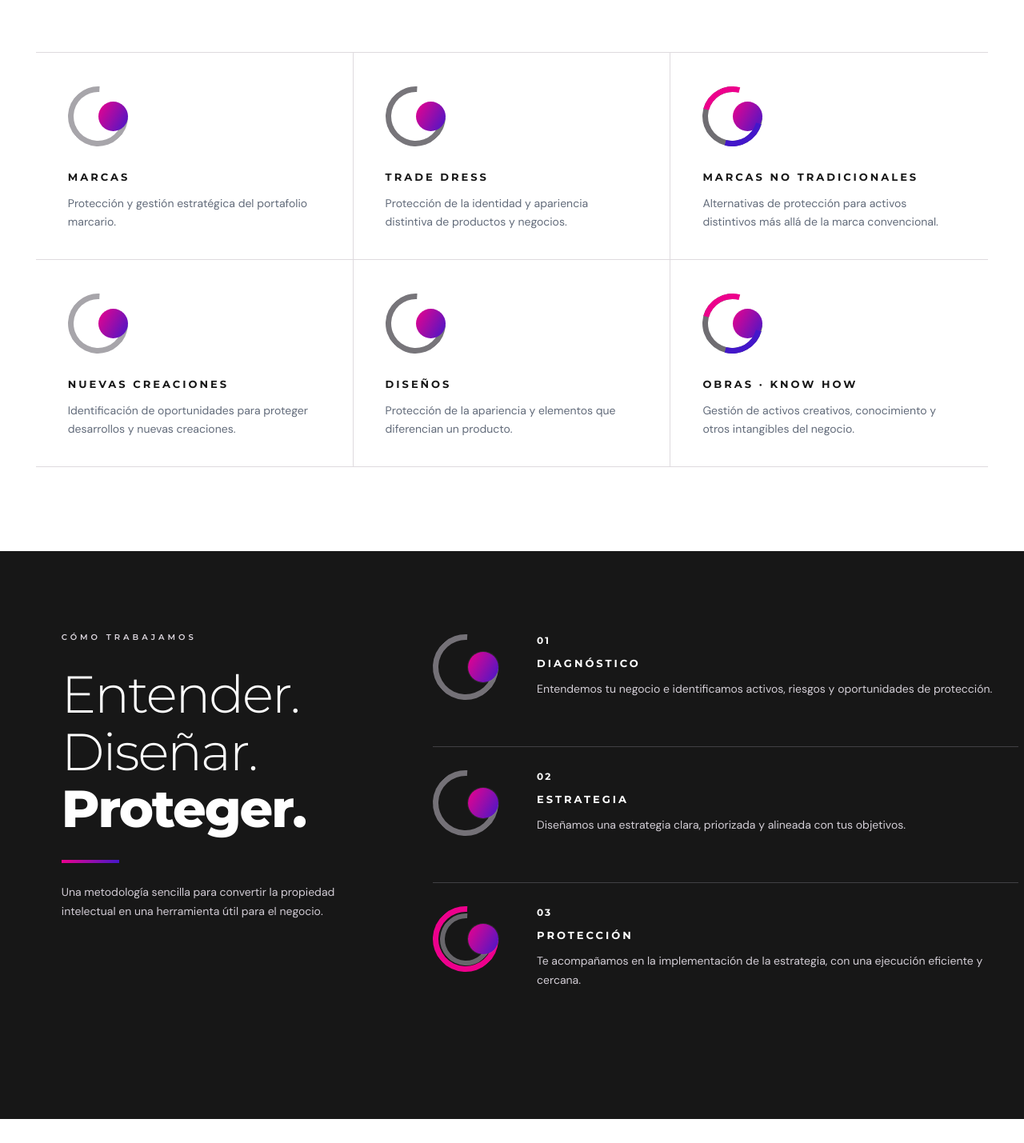
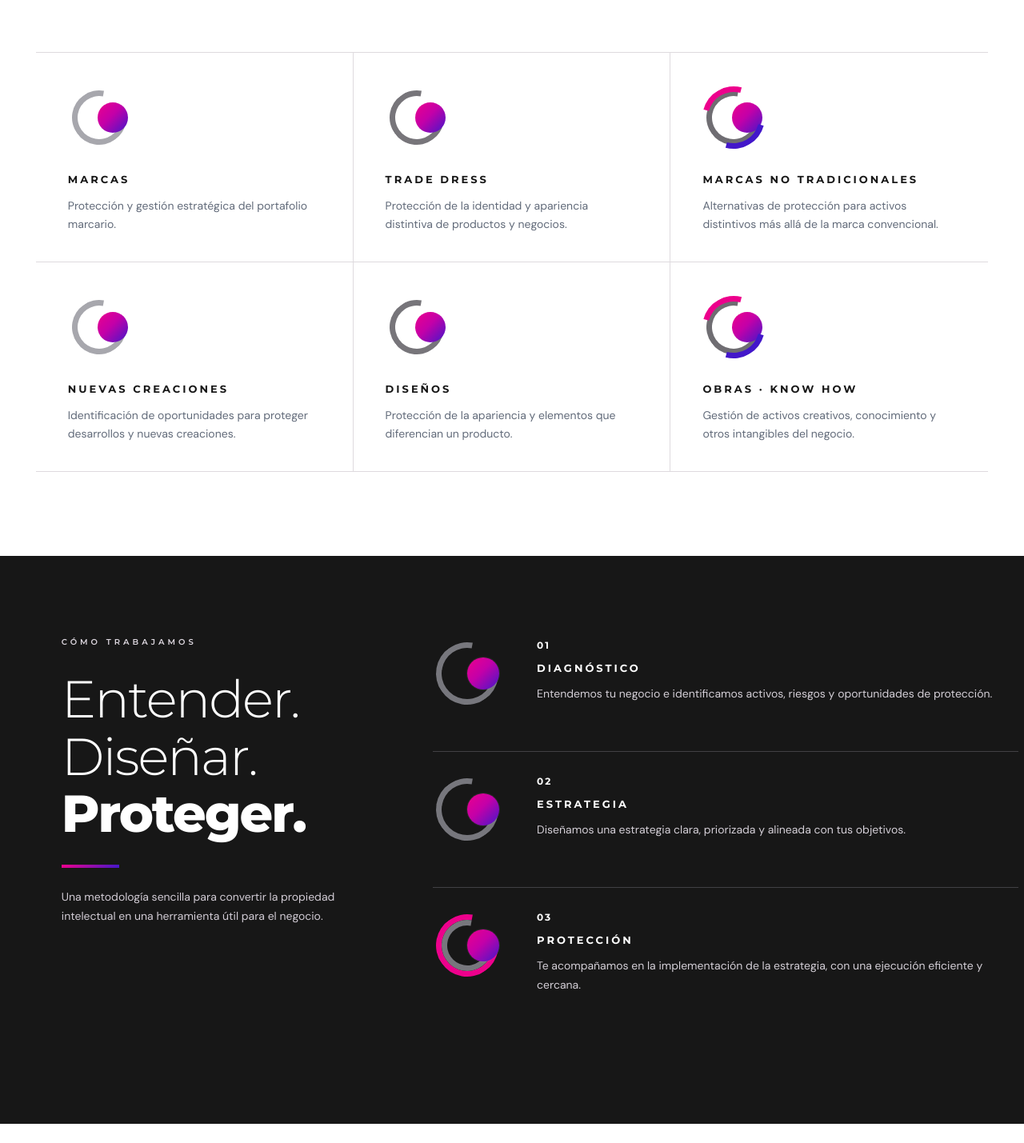
Before and after one commit to curibe2026/adentra-legal, a plain HTML site: page index.html in a window 1280 px wide. Shown: the part 1368-2797 px from the top of the page at 80% size. Drawn offline with Linux system fonts and the light colour scheme.

Commit message:
Enhance visual styles for logo and service symbols
Added visual adjustments to align styles with the brochure's graphic language, including logo and service symbols.

```diff
--- a/styles.css
+++ b/styles.css
@@ -1027,3 +1027,256 @@
     margin-left:0;
   }
 }
+/* =========================================================
+   ADENTRA LEGAL — AJUSTE VISUAL
+   Formas alineadas con el lenguaje gráfico del brochure
+   ========================================================= */
+
+/* ---------- LOGO ---------- */
+
+.header-logo img {
+  width: 175px !important;
+  max-width: none !important;
+}
+
+.header-logo {
+  display: flex;
+  align-items: center;
+  height: 100%;
+}
+
+footer img {
+  width: 145px !important;
+  max-width: none !important;
+}
+
+
+/* ---------- LENGUAJE GRÁFICO: C + PUNTO ---------- */
+
+.brand-ring,
+.service-symbol,
+.step-symbol .brand-ring,
+.art-ring-2 {
+  border-radius: 50% !important;
+}
+
+
+/* C abierta: eliminamos una parte del círculo */
+.brand-ring {
+  border: 7px solid #a7a7ad !important;
+  border-right-color: transparent !important;
+  transform: rotate(-35deg);
+}
+
+
+/* Punto característico del logo */
+.brand-dot {
+  width: 54px !important;
+  height: 54px !important;
+  border-radius: 50% !important;
+  background: linear-gradient(
+    135deg,
+    #ed008c 0%,
+    #c400a8 45%,
+    #4317ca 100%
+  ) !important;
+}
+
+
+/* ---------- FORMAS DE SERVICIOS ---------- */
+
+.service-symbol {
+  position: relative !important;
+  width: 78px !important;
+  height: 78px !important;
+  border: 0 !important;
+  background: transparent !important;
+}
+
+
+/* La C */
+.service-symbol::before {
+  content: "";
+  position: absolute;
+  inset: 5px;
+  border: 7px solid #a7a7ad;
+  border-right-color: transparent;
+  border-radius: 50%;
+  transform: rotate(-35deg);
+}
+
+
+/* El punto */
+.service-symbol span {
+  position: absolute !important;
+  width: 38px !important;
+  height: 38px !important;
+  right: 3px !important;
+  top: 20px !important;
+  border-radius: 50% !important;
+  background: linear-gradient(
+    135deg,
+    #ed008c 0%,
+    #c400a8 45%,
+    #4317ca 100%
+  ) !important;
+}
+
+
+/* Variación magenta */
+.s-magenta::before {
+  border-color: #a7a7ad;
+  border-right-color: transparent;
+}
+
+
+/* Variación púrpura */
+.s-purple::before {
+  border-color: #77777d;
+  border-right-color: transparent;
+}
+
+
+/* Variación doble — como el tercer símbolo del brochure */
+.s-double::before {
+  border-color: #77777d;
+  border-right-color: transparent;
+}
+
+.s-double::after {
+  content: "";
+  position: absolute;
+  inset: 5px;
+  border: 7px solid transparent;
+  border-top-color: #ed008c;
+  border-radius: 50%;
+  transform: rotate(-35deg);
+}
+
+
+/* ---------- SÍMBOLOS DE LA SECCIÓN MÉTODO ---------- */
+
+.step-symbol {
+  position: relative !important;
+  width: 86px !important;
+  height: 86px !important;
+  flex-shrink: 0;
+}
+
+.step-symbol .brand-ring {
+  position: absolute !important;
+  inset: 4px !important;
+  width: auto !important;
+  height: auto !important;
+  border: 7px solid #77777d !important;
+  border-right-color: transparent !important;
+}
+
+.step-symbol .brand-dot {
+  position: absolute !important;
+  width: 40px !important;
+  height: 40px !important;
+  right: 3px !important;
+  top: 23px !important;
+}
+
+
+/* Tercer símbolo: C + magenta + púrpura */
+.step-symbol.triple .outer {
+  border-color: #ed008c !important;
+  border-right-color: transparent !important;
+}
+
+.step-symbol.triple .inner {
+  inset: 11px !important;
+  border-color: #77777d !important;
+  border-right-color: transparent !important;
+  transform: rotate(-35deg);
+}
+
+.step-symbol.triple .brand-dot {
+  z-index: 5;
+}
+
+
+/* ---------- HERO ---------- */
+
+.hero-art .ring-large,
+.hero-art .ring-small {
+  border: 7px solid rgba(255,255,255,.75) !important;
+  border-right-color: transparent !important;
+  border-radius: 50% !important;
+  transform: rotate(-35deg);
+}
+
+.hero-art .dot-large,
+.hero-art .dot-small {
+  border-radius: 50% !important;
+  background: linear-gradient(
+    135deg,
+    #ed008c 0%,
+    #c400a8 45%,
+    #4317ca 100%
+  ) !important;
+}
+
+
+/* ---------- EXPERIENCE ---------- */
+
+.art-circle {
+  border: 9px solid #171717 !important;
+  border-right-color: transparent !important;
+  border-radius: 50% !important;
+  transform: rotate(-35deg);
+}
+
+.art-dot {
+  border-radius: 50% !important;
+  background: linear-gradient(
+    135deg,
+    #ed008c 0%,
+    #c400a8 45%,
+    #4317ca 100%
+  ) !important;
+}
+
+
+/* ---------- RESPONSIVE ---------- */
+
+@media (max-width: 900px) {
+
+  .header-logo img {
+    width: 145px !important;
+  }
+
+  .service-symbol {
+    width: 68px !important;
+    height: 68px !important;
+  }
+
+  .service-symbol span {
+    width: 34px !important;
+    height: 34px !important;
+  }
+
+}
+
+@media (max-width: 600px) {
+
+  .header-logo img {
+    width: 125px !important;
+  }
+
+  .service-symbol {
+    width: 62px !important;
+    height: 62px !important;
+  }
+
+  .service-symbol span {
+    width: 32px !important;
+    height: 32px !important;
+    right: 0 !important;
+    top: 16px !important;
+  }
+
+}
```
